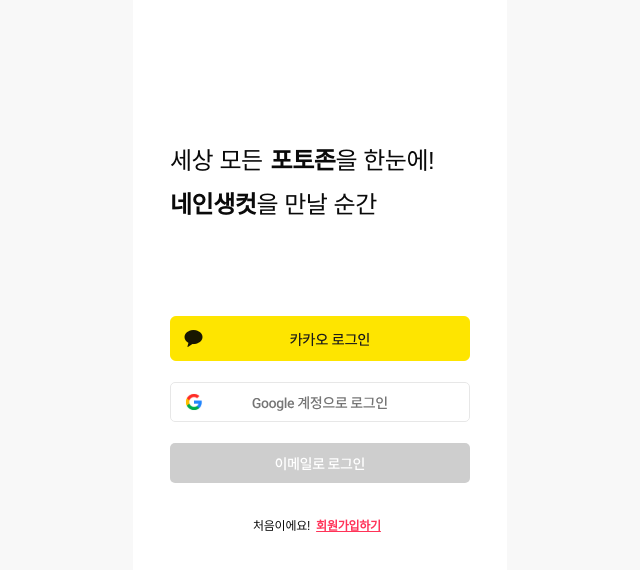
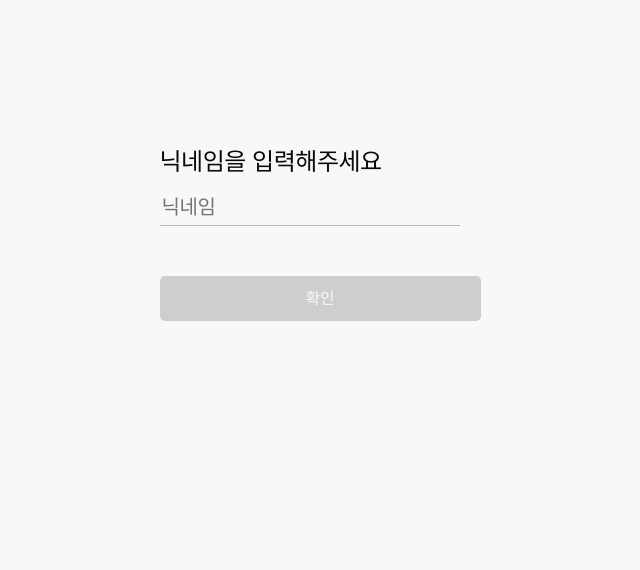
Before and after one commit to Gabozago-SSU/PicOfTheDay-FE, a React (Create React App) app: page / in a window 1280 px wide. Shown: the top 570 px of the page, without its empty margins (320-960 px from the left). Built offline with nearby package versions, Linux system fonts and the light colour scheme; the HTML template or start-up script is replaced by a standard one.

Commit message:
경로 수정

```diff
--- a/src/App.jsx
+++ b/src/App.jsx
@@ -9,8 +9,8 @@
         <div className="App">
             <GlobalStyle />
             <MediaDiv>
-                <Login />
-                {/* <Nikname /> */}
+                {/* <Login /> */}
+                <Nikname />
             </MediaDiv>
         </div>
     );
--- a/src/components/commons/Button/okButton.js
+++ b/src/components/commons/Button/okButton.js
@@ -1,7 +1,7 @@
 import React from "react";
 import styled from "styled-components";
-import { fonts } from "../../styles/fonts";
-import colors from "../../styles/colors";
+import { fonts } from "styles/fonts";
+import colors from "styles/colors";
 
 const StyleOkButton = styled.button`
     border-radius: 5px;
--- a/src/pages/Niknamepage/Nikname.js
+++ b/src/pages/Niknamepage/Nikname.js
@@ -1,5 +1,5 @@
 import React from 'react'
-import OkButton from 'components/commons/okButton';
+import OkButton from 'components/commons/Button/okButton';
 import { InputNikname, NiknameDiv, OkNikname, WriteNikname } from './NiknameStyle';
 
 function Nikname() {
```
